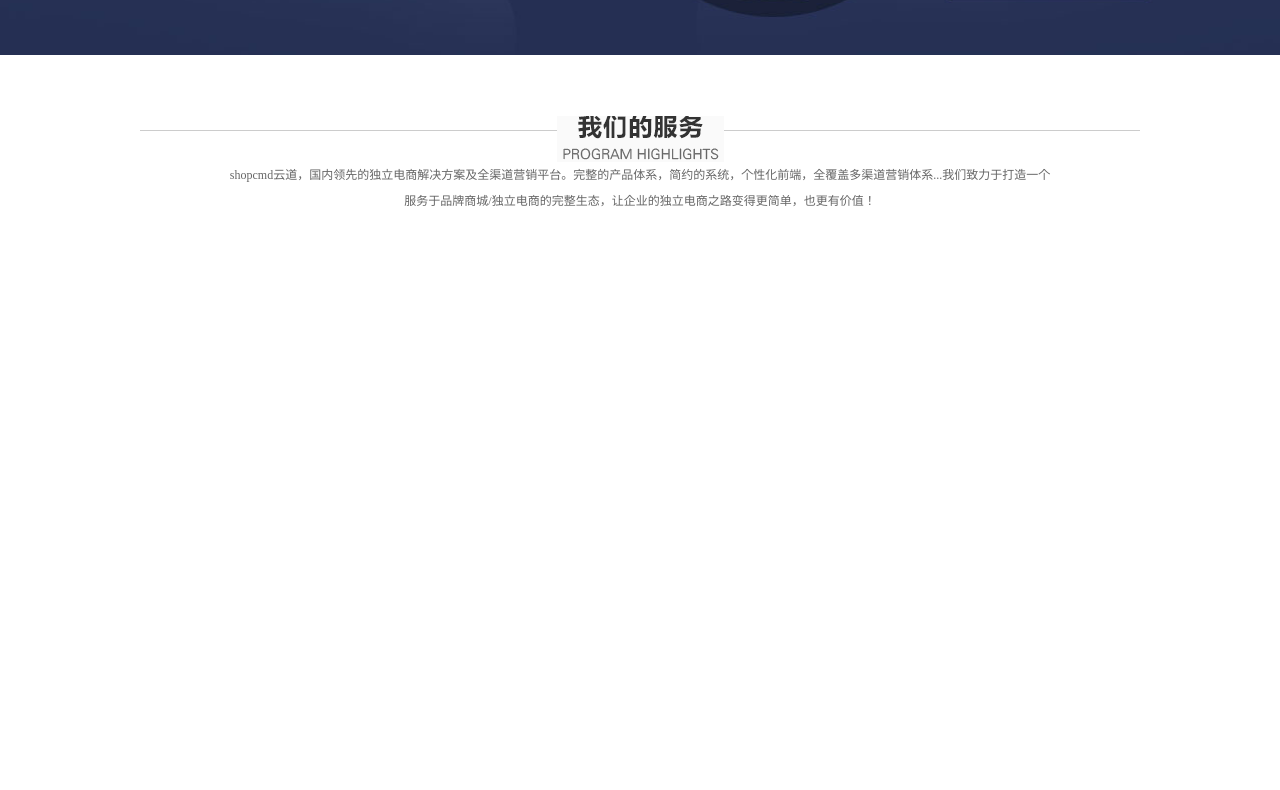
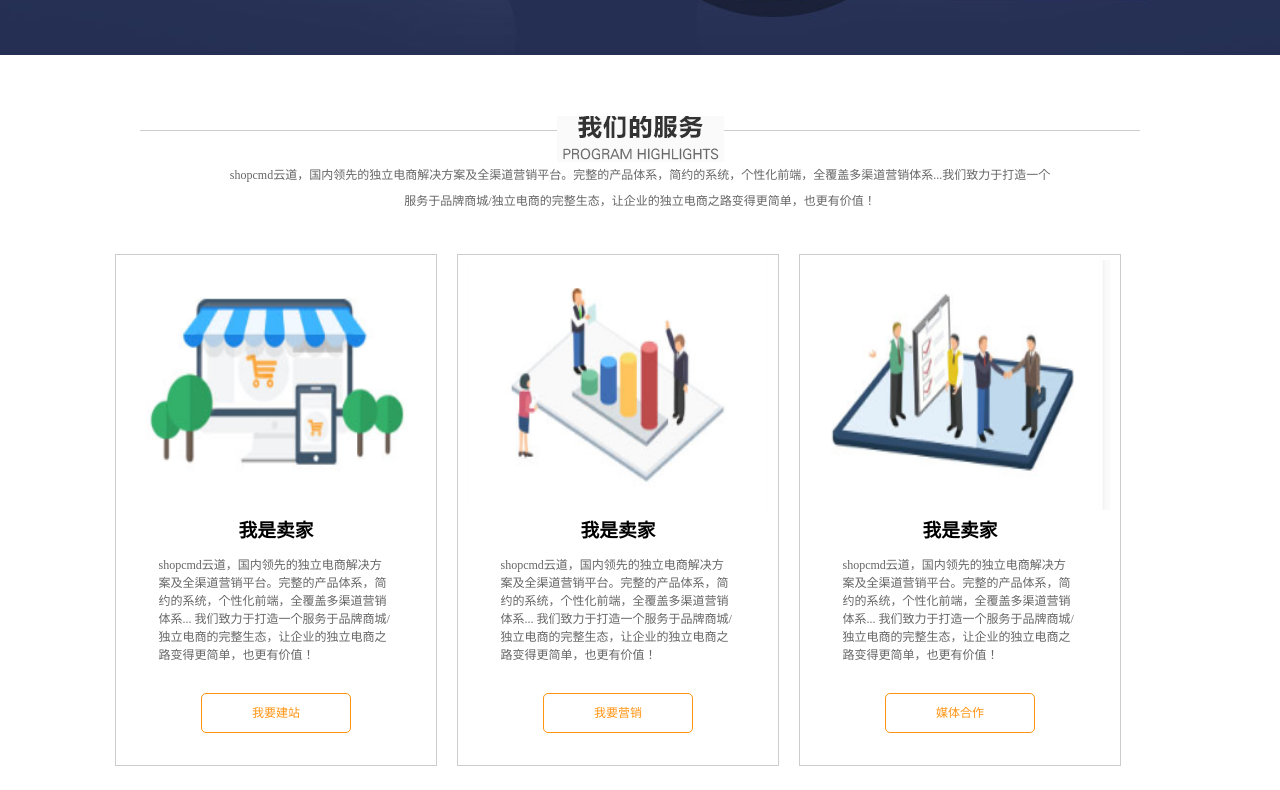
Before and after one commit to MengDaGuo316/mydoc, a plain HTML site: page html/云道页面/index.html in a window 1280 px wide. Shown: the part 671-1461 px from the top of the page. Drawn offline with Linux system fonts and the light colour scheme.

Commit message:
require.js

```diff
--- a/html/云道页面/css/index.css
+++ b/html/云道页面/css/index.css
@@ -69,3 +69,52 @@ a{
 	width: 830px;
 	margin:0 auto;
 }
+.service-bg{
+	margin-top: 40px;
+}
+.service-bg li{
+	width: 320px;
+	height: 510px;
+
+	float: left;
+	border:1px solid #ccc;
+
+
+}
+.service-bg li:nth-child(2){
+	margin:0 20px;
+}
+.service-bg img{
+	display: block;
+	width: 300px;
+	height: 250px;
+	margin:5px auto;
+}
+.service-bg h3{
+	text-align: center;
+	height: 40px;
+
+}
+.service-bg span{
+	display: block;
+	width: 235px;
+	margin:0 auto;
+	font-size: 12px;
+	color:#666;
+}
+.service-bg a{
+	display: block;
+	width: 148px;
+	height: 38px;
+	border:1px solid #ff9412;
+	margin: 30px auto 0;
+	text-align: center;
+	line-height: 38px;
+	font-size: 12px;
+	color:#ff9412;
+	border-radius: 5px;
+}
+.service-bg a:hover{
+	color:#fff;
+	background:#ff9412;
+}
--- a/html/云道页面/index.html
+++ b/html/云道页面/index.html
@@ -35,6 +35,25 @@
 			<h3><img src="img/ser.png" alt=""></h3>
 			<p>shopcmd云道，国内领先的独立电商解决方案及全渠道营销平台。完整的产品体系，简约的系统，个性化前端，全覆盖多渠道营销体系...我们致力于打造一个服务于品牌商城/独立电商的完整生态，让企业的独立电商之路变得更简单，也更有价值！</p>
 		</div>
+		<div class="service-bg">
+			<ul>
+				<li>
+					<img src="img/1.png" alt="">
+					<h3>我是卖家</h3>
+					<span>shopcmd云道，国内领先的独立电商解决方案及全渠道营销平台。完整的产品体系，简约的系统，个性化前端，全覆盖多渠道营销体系...
+我们致力于打造一个服务于品牌商城/独立电商的完整生态，让企业的独立电商之路变得更简单，也更有价值！</span>
+					<a href="#">我要建站</a>
+				</li>
+
+				<li><img src="img/2.png" alt=""><h3>我是卖家</h3>
+					<span>shopcmd云道，国内领先的独立电商解决方案及全渠道营销平台。完整的产品体系，简约的系统，个性化前端，全覆盖多渠道营销体系...
+我们致力于打造一个服务于品牌商城/独立电商的完整生态，让企业的独立电商之路变得更简单，也更有价值！</span><a href="#">我要营销</a></li>
+
+				<li><img src="img/3.png" alt=""><h3>我是卖家</h3>
+					<span>shopcmd云道，国内领先的独立电商解决方案及全渠道营销平台。完整的产品体系，简约的系统，个性化前端，全覆盖多渠道营销体系...
+我们致力于打造一个服务于品牌商城/独立电商的完整生态，让企业的独立电商之路变得更简单，也更有价值！</span><a href="#">媒体合作</a></li>
+			</ul>
+		</div>
 	</div>
 </body>
 </html>
```
Also changed, not shown: html/云道页面/img/1.png (added), html/云道页面/img/2.png (added), html/云道页面/img/3.png (added).
